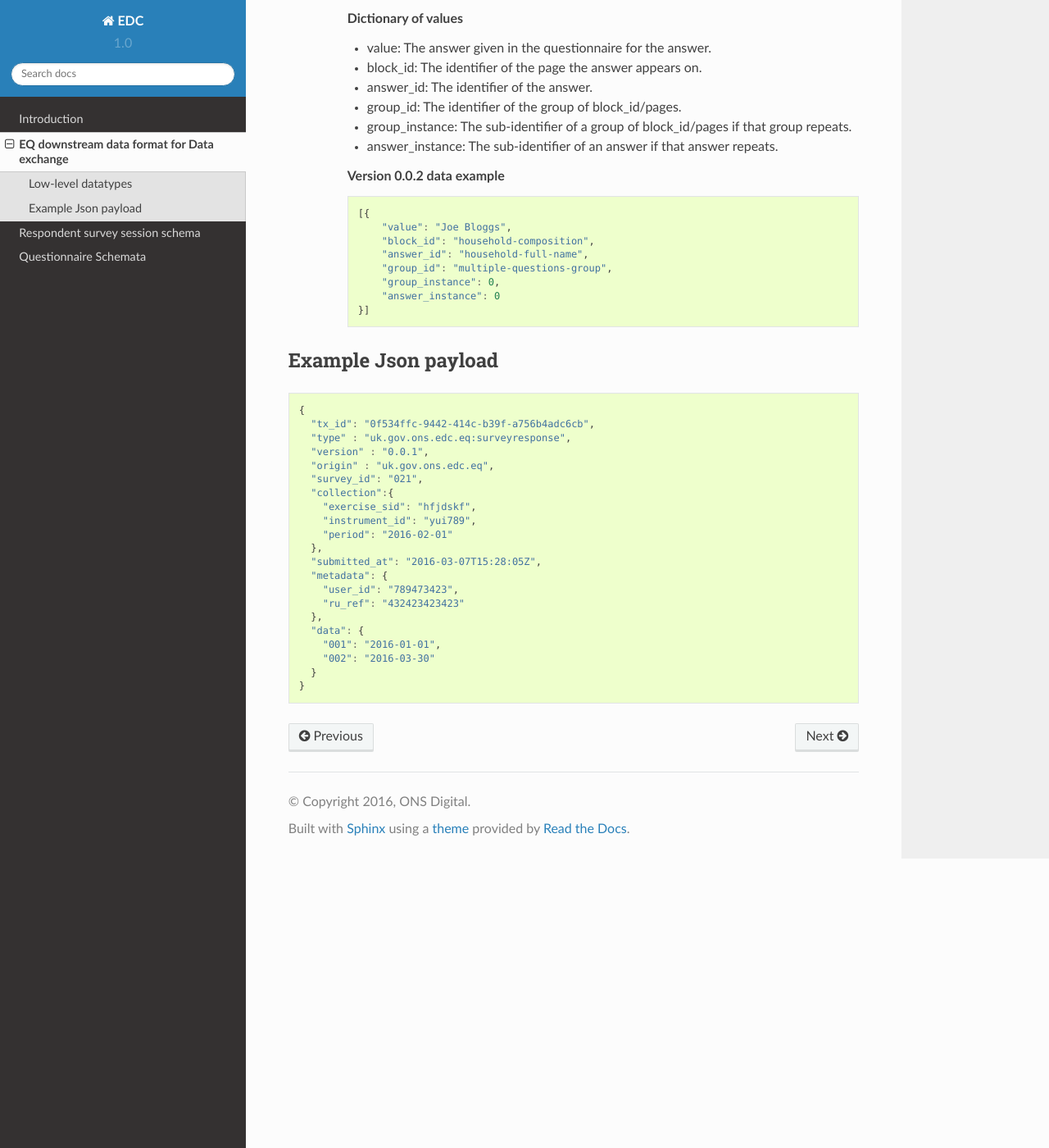
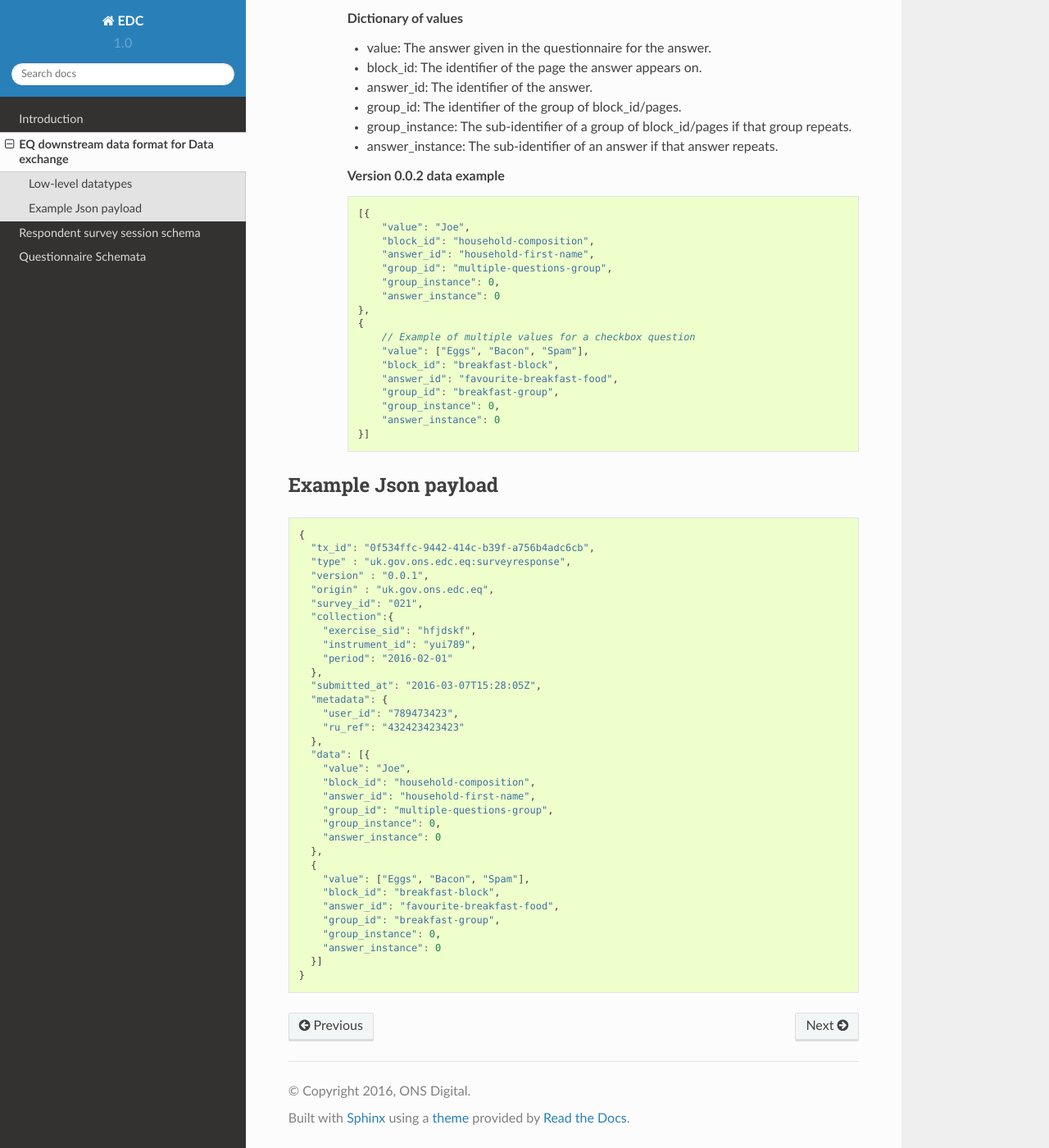
Before and after one commit to ONSdigital/ons-schema-definitions, a Sphinx documentation site: the page built from docs/dx-eq.rst, in a window 1280 px wide and 1400 px high, scrolled down 2081 px. Shown: the whole window at 82% size. Built offline with Sphinx 7.4.7 and the Read the Docs theme 2.0.0, drawn with Linux system fonts in a browser that asks for light colours.

Commit message:
Add example to schema of answer with multiple values (#14)
* Add example to schema of answer with multiple values

For example checkbox question types.

```diff
--- a/docs/dx-eq.rst
+++ b/docs/dx-eq.rst
@@ -86,10 +86,19 @@
         .. code-block:: javascript
 
             [{
-                "value": "Joe Bloggs",
+                "value": "Joe",
                 "block_id": "household-composition",
-                "answer_id": "household-full-name",
+                "answer_id": "household-first-name",
                 "group_id": "multiple-questions-group",
+                "group_instance": 0,
+                "answer_instance": 0
+            },
+            {
+                // Example of multiple values for a checkbox question
+                "value": ["Eggs", "Bacon", "Spam"],
+                "block_id": "breakfast-block",
+                "answer_id": "favourite-breakfast-food",
+                "group_id": "breakfast-group",
                 "group_instance": 0,
                 "answer_instance": 0
             }]
@@ -118,8 +127,20 @@
         "user_id": "789473423",
         "ru_ref": "432423423423"
       },
-      "data": {
-        "001": "2016-01-01",
-        "002": "2016-03-30"
-      }
+      "data": [{
+        "value": "Joe",
+        "block_id": "household-composition",
+        "answer_id": "household-first-name",
+        "group_id": "multiple-questions-group",
+        "group_instance": 0,
+        "answer_instance": 0
+      },
+      {
+        "value": ["Eggs", "Bacon", "Spam"],
+        "block_id": "breakfast-block",
+        "answer_id": "favourite-breakfast-food",
+        "group_id": "breakfast-group",
+        "group_instance": 0,
+        "answer_instance": 0
+      }]
     }
```
